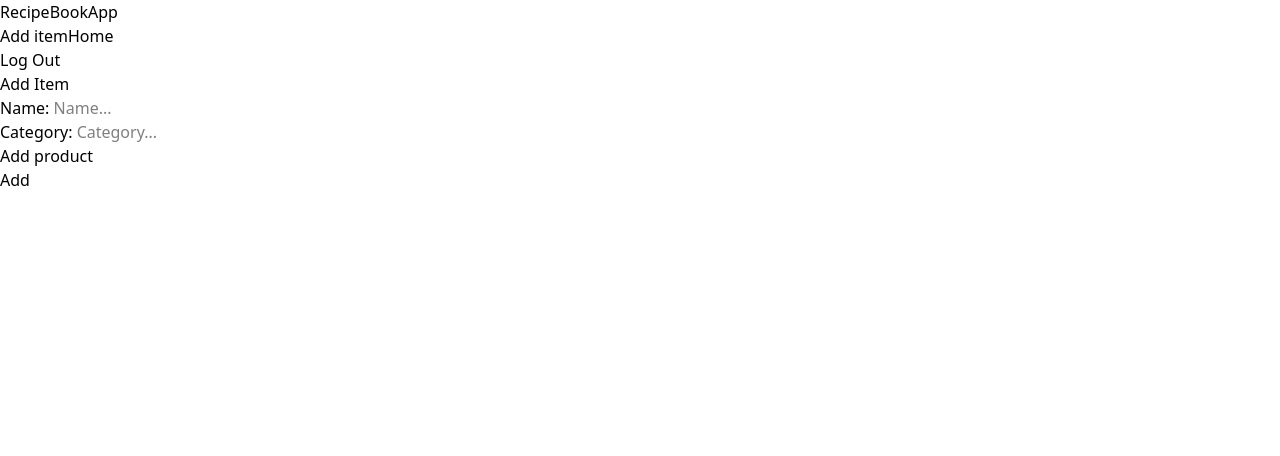
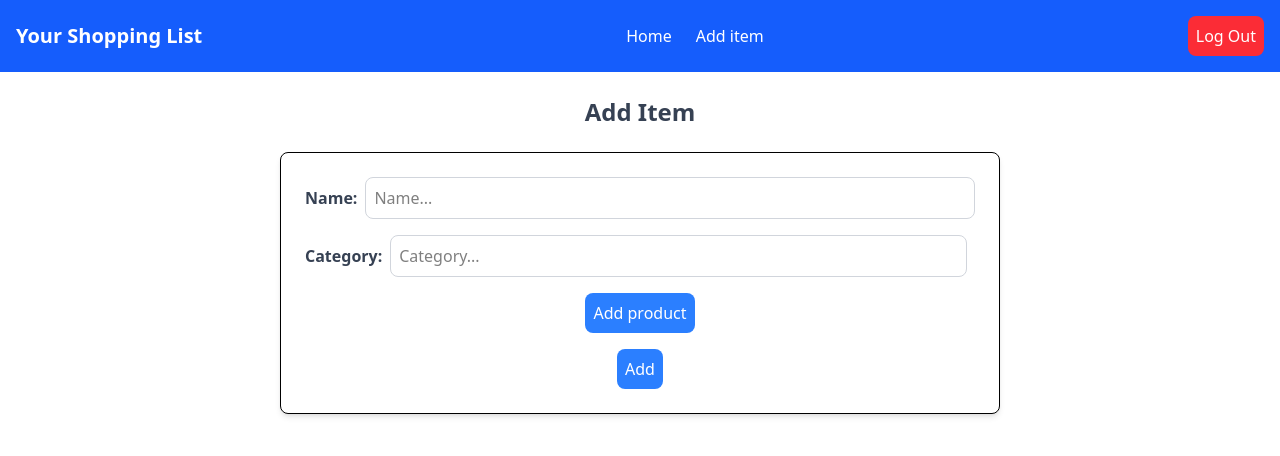
Before and after one commit to iamnidjat/ShoppingList, an Angular app: page /add-item in a window 1280 px wide. Shown: the top 456 px of the page. Built offline with nearby package versions, Linux system fonts and the light colour scheme; sample sign-in values are in the browser's storage.

Commit message:
Update method was improved

```diff
--- a/src/components/add-item/add-item.component.html
+++ b/src/components/add-item/add-item.component.html
@@ -1,34 +1,98 @@
 <app-header></app-header>
 
-<div>
-  <div>Add Item</div>
-  <div>
-    <div>
-      <span>Name: </span>
-      <input placeholder="Name..." #name />
+<div class="flex flex-col items-center p-6 space-y-6 w-full max-w-3xl mx-auto">
+  <!-- Add Item Title -->
+  <div class="text-2xl font-semibold text-gray-700">Add Item</div>
+
+  <!-- Add Item Form -->
+  <div class="w-full bg-white border rounded-lg shadow-md p-6 space-y-4">
+    <!-- Name input -->
+    <div class="flex items-center space-x-2">
+      <span class="font-semibold text-gray-700">Name:</span>
+      <input
+        placeholder="Name..."
+        #name
+        class="p-2 border border-gray-300 rounded-lg focus:outline-none focus:ring-2 focus:ring-blue-400 w-full"
+      />
     </div>
-    <div>
-      <span>Category: </span>
-      <input placeholder="Category..." list="category" #category/>
+
+    <!-- Category input -->
+    <div class="flex items-center space-x-2">
+      <span class="font-semibold text-gray-700">Category:</span>
+      <input
+        placeholder="Category..."
+        list="category"
+        #category
+        class="p-2 border border-gray-300 rounded-lg focus:outline-none focus:ring-2 focus:ring-blue-400 w-full"
+      />
       <datalist id="category">
-        <option *ngFor="let category of categories" [value]="category" #category></option>
+        <option *ngFor="let category of categories" [value]="category"></option>
       </datalist>
     </div>
-    <input type="button" value="Add product" [ngStyle]="{visibility: !this.flag ? '' : 'hidden'}" (click)="switchModel()">
+
+    <!-- Button to toggle product input visibility -->
+    <div class="flex justify-center mt-4">
+      <input
+        type="button"
+        value="Add product"
+        [ngStyle]="{visibility: !this.flag ? '' : 'hidden'}"
+        (click)="switchMode()"
+        class="bg-blue-500 text-white p-2 rounded-lg hover:bg-blue-600 cursor-pointer"
+      />
+    </div>
+
+    <!-- Conditional Product Inputs (visible when flag is true) -->
     @if(this.flag) {
-      <div>
-        <span>Product name: </span>
-        <input placeholder="Name..." #productName />
+      <div class="space-y-4">
+        <!-- Product name input -->
+        <div class="flex items-center space-x-2">
+          <span class="font-semibold text-gray-700">Product name:</span>
+          <input
+            placeholder="Product name..."
+            #productName
+            class="p-2 border border-gray-300 rounded-lg focus:outline-none focus:ring-2 focus:ring-blue-400 w-full"
+          />
+        </div>
+
+        <!-- Quantity input -->
+        <div class="flex items-center space-x-2">
+          <span class="font-semibold text-gray-700">Quantity:</span>
+          <input
+            type="number"
+            value="1"
+            min="1"
+            max="99"
+            #productQuantity
+            class="p-2 border border-gray-300 rounded-lg focus:outline-none focus:ring-2 focus:ring-blue-400 w-full"
+          />
+        </div>
+
+        <!-- Submit and Cancel buttons -->
+        <div class="flex justify-center space-x-4 mt-4">
+          <input
+            type="button"
+            value="Submit"
+            (click)="addProducts(productName.value, productQuantity.value)"
+            class="bg-green-500 text-white p-2 rounded-lg hover:bg-green-600 cursor-pointer"
+          />
+          <input
+            type="button"
+            value="Cancel"
+            (click)="switchMode()"
+            class="bg-red-500 text-white p-2 rounded-lg hover:bg-red-600 cursor-pointer"
+          />
+        </div>
       </div>
-      <div>
-        <span>Quantity: </span>
-        <input type="number" value="1" min="1" max="99" #productQuantity />
-      </div>
-      <input type="button" value="Submit" (click)="addProducts(productName.value, productQuantity.value)">
-      <input type="button" value="Cancel" (click)="switchModel()">
     }
-    <div>
-      <input type="button" value="Add" (click)="addItem(name.value, category.value)"/>
+
+    <!-- Add Item Button -->
+    <div class="flex justify-center mt-4">
+      <input
+        type="button"
+        value="Add"
+        (click)="addItem(name.value, category.value)"
+        class="bg-blue-500 text-white p-2 rounded-lg hover:bg-blue-600 cursor-pointer"
+      />
     </div>
   </div>
 </div>
--- a/src/components/add-item/add-item.component.ts
+++ b/src/components/add-item/add-item.component.ts
@@ -26,7 +26,7 @@ export class AddItemComponent {
   constructor(private router: Router) {
   }
 
-  public switchModel(): void {
+  public switchMode(): void {
     this.flag = !this.flag;
   }
 
@@ -38,7 +38,7 @@ export class AddItemComponent {
     };
 
     this.products.push(product);
-    this.switchModel();
+    this.switchMode();
   }
 
   public addItem(name: string, category: string): void {
--- a/src/components/header/header.component.html
+++ b/src/components/header/header.component.html
@@ -1,10 +1,22 @@
-<div>
+<div class="bg-blue-600 p-4 flex items-center justify-between">
+  <!-- Title on the left (slightly off-center) -->
+  <div class="text-white text-xl font-semibold">
+    <span>Your Shopping List</span>
+  </div>
+
+  <!-- Navigation in the center -->
+  <nav class="flex space-x-6 text-white">
+    <a routerLink="/main" class="hover:text-gray-200">Home</a>
+    <a routerLink="/add-item" class="hover:text-gray-200">Add item</a>
+  </nav>
+
+  <!-- Log Out button on the right -->
   <div>
-    <span>RecipeBookApp</span>
-    <nav>
-      <a routerLink="/add-item">Add item</a>
-      <a routerLink="/main">Home</a>
-    </nav>
-    <input type="button" value="Log Out" (click)="logOut()">
+    <input
+      type="button"
+      value="Log Out"
+      (click)="logOut()"
+      class="bg-red-500 text-white p-2 rounded-lg hover:bg-red-700 cursor-pointer"
+    />
   </div>
 </div>
--- a/src/components/main/main.component.html
+++ b/src/components/main/main.component.html
@@ -1,48 +1,115 @@
 <app-header></app-header>
-<div class="flex justify-center items-center flex-col">
-  <input placeholder="Search by category..." [(ngModel)]="category">
+<div class="flex justify-center items-center flex-col p-6 space-y-6 w-full max-w-4xl mx-auto">
+  <input
+    placeholder="Search by category..."
+    [(ngModel)]="category"
+    class="w-full p-3 border border-gray-300 rounded-lg focus:outline-none focus:ring-2 focus:ring-blue-400">
   @for(item of getCurrentPageItems(); track item.id)
   {
-    @if(!this.flag) {
-      <span>Name: </span>
-      <input [(ngModel)]="item.name">
-      <span>Category: </span>
-      <input [(ngModel)]="item.category">
-      <div class="flex justify-center items-center flex-row">
-        <input type="button" value="Modify" (click)="modifyItem(item.id!, item.name, item.category)" class="bg-blue-500 rounded-xl border-solid p-1 m-1 cursor-pointer">
-        <input type="button" value="Cancel" (click)="switchModel()" class="bg-red-500 rounded-xl border-solid p-1 m-1 cursor-pointer">
+    @if(editingItems[item.id!]) {
+      <div class="w-full mb-4 p-4 bg-white border rounded-lg shadow-md">
+        <div class="flex items-center mb-4">
+          <span class="font-semibold text-gray-700">Name:</span>
+          <input [(ngModel)]="item.name" class="ml-2 p-2 border border-gray-300 rounded-lg focus:outline-none focus:ring-2 focus:ring-blue-400" />
+        </div>
+        <div class="flex items-center mb-4">
+          <span class="font-semibold text-gray-700">Category:</span>
+          <input [(ngModel)]="item.category" class="ml-2 p-2 border border-gray-300 rounded-lg focus:outline-none focus:ring-2 focus:ring-blue-400" />
+        </div>
+
+        <div class="flex justify-center items-center space-x-4">
+          <input
+            type="button"
+            value="Modify"
+            (click)="modifyItem(item.id!, item.name, item.category)"
+            class="bg-blue-500 text-white p-2 rounded-lg hover:bg-blue-600 cursor-pointer"
+          />
+          <input
+            type="button"
+            value="Cancel"
+            (click)="switchMode(item.id!)"
+            class="bg-red-500 text-white p-2 rounded-lg hover:bg-red-600 cursor-pointer"
+          />
+        </div>
       </div>
     }
-    @else if(this.flag) {
-      <div>Name: {{item.name}}</div>
-      <div>Category: {{item.category}}</div>
-      <div>
-        <div>
-          <span>{{getPurchasedCount(item)}}/{{item.products!.length}} products were purchased</span>
+    @else if(!editingItems[item.id!]) {
+      <div class="w-full mb-4 p-4 bg-white border rounded-lg shadow-md">
+        <div class="mb-4">
+          <div><span class="font-semibold">Name:</span> {{item.name}}</div>
+          <div><span class="font-semibold">Category:</span> {{item.category}}</div>
+          <div class="mt-2">
+            <span>{{getPurchasedCount(item)}}/{{item.products!.length}} products were purchased</span>
+          </div>
         </div>
-      </div>
-      @for(product of item.products; track product.id) {
-        <div>Product {{$index + 1}}</div>
-        <div>Name: {{product.name}}</div>
-        <div>Quantity: {{product.quantity}}</div>
-        <span [ngStyle]="{'text-decoration': product.isPurchased ? 'line-through' : 'none', 'color': product.isPurchased ? 'gray' : 'black'}">Purchased
-          <input type="checkbox" [(ngModel)]="product.isPurchased" (ngModelChange)="changePurchasedField(item.id!, product.id!)">
-        </span>
-        <br>
-      }
-      <div class="flex justify-center items-center flex-row">
-        <input type="button" value="Update" (click)="switchModel()" class="bg-blue-500 rounded-xl border-solid p-1 m-1 cursor-pointer">
-        <input type="button" value="Delete" (click)="deleteItem(item.id!)" class="bg-red-500 rounded-xl border-solid p-1 m-1 cursor-pointer">
+
+        <!-- Products loop -->
+        @for(product of item.products; track product.id)
+        {
+          <div class="mb-4">
+            <div><span class="font-semibold">Product {{$index + 1}}</span></div>
+            <div><span class="font-semibold">Name:</span> {{product.name}}</div>
+            <div><span class="font-semibold">Quantity:</span> {{product.quantity}}</div>
+            <div>
+              <span [ngStyle]="{
+                  'text-decoration': product.isPurchased ? 'line-through' : 'none',
+                  'color': product.isPurchased ? 'gray' : 'black'
+                }"
+              >
+                Purchased
+                <input
+                  type="checkbox"
+                  [(ngModel)]="product.isPurchased"
+                  (ngModelChange)="changePurchasedField(item.id!, product.id!)"
+                  class="ml-2"
+                />
+              </span>
+            </div>
+          </div>
+        }
+
+        <div class="flex justify-center items-center space-x-4">
+          <input
+            type="button"
+            value="Update"
+            (click)="switchMode(item.id!)"
+            class="bg-blue-500 text-white p-2 rounded-lg hover:bg-blue-600 cursor-pointer"
+          />
+          <input
+            type="button"
+            value="Delete"
+            (click)="deleteItem(item.id!)"
+            class="bg-red-500 text-white p-2 rounded-lg hover:bg-red-600 cursor-pointer"
+          />
+        </div>
       </div>
     }
     <br>
   }
 
-  <div class="pagination-controls">
-    <button (click)="setPage(currentPage - 1)" [disabled]="currentPage === 1">{{"Previous"}}</button>
+  <div class="pagination-controls flex justify-center items-center space-x-4 mt-6">
+    <button
+      (click)="setPage(currentPage - 1)"
+      [disabled]="currentPage === 1"
+      class="px-4 py-2 bg-gray-300 text-gray-700 rounded-lg hover:bg-gray-400 disabled:opacity-50"
+    >
+      Previous
+    </button>
     <span *ngFor="let page of getPageNumbers()">
-      <button (click)="setPage(page)" [class.active]="currentPage === page">{{page}}</button>
+      <button
+        (click)="setPage(page)"
+        [class.active]="currentPage === page"
+        class="px-4 py-2 bg-gray-300 text-gray-700 rounded-lg hover:bg-blue-400 disabled:opacity-50"
+      >
+        {{page}}
+      </button>
     </span>
-    <button (click)="setPage(currentPage + 1)" [disabled]="currentPage === totalPages">{{"Next"}}</button>
+    <button
+      (click)="setPage(currentPage + 1)"
+      [disabled]="currentPage === totalPages"
+      class="px-4 py-2 bg-gray-300 text-gray-700 rounded-lg hover:bg-gray-400 disabled:opacity-50"
+    >
+      Next
+    </button>
   </div>
 </div>
--- a/src/components/main/main.component.ts
+++ b/src/components/main/main.component.ts
@@ -17,7 +17,7 @@ import {NgForOf, NgStyle} from '@angular/common';
 export class MainComponent implements OnInit {
   private myService = inject(ManipulateDataService);
   public items: Item[] = [];
-  public flag: boolean = true;
+  public editingItems: { [key: number]: boolean } = {};
   public category: string = "";
   // Pagination variables
   public currentPage: number = 1;
@@ -63,8 +63,8 @@ export class MainComponent implements OnInit {
     }
   }
 
-  public switchModel(): void {
-    this.flag = !this.flag;
+  public switchMode(itemId: number): void {
+    this.editingItems[itemId] = !this.editingItems[itemId];
   }
 
   public deleteItem(itemId: number): void {
@@ -75,7 +75,7 @@ export class MainComponent implements OnInit {
   public modifyItem(itemId: number, itemName: string, itemCategory: string): void {
     const item = {name: itemName, category: itemCategory};
     this.myService.updateItem(itemId, item);
-    this.flag = !this.flag;
+    this.switchMode(itemId);
     this.items = this.myService.getItems();
   }
 
```
Also changed, not shown: src/components/auth/auth.component.html (+18 -6 lines), src/components/not-found/not-found.component.html (+10 -5 lines).
